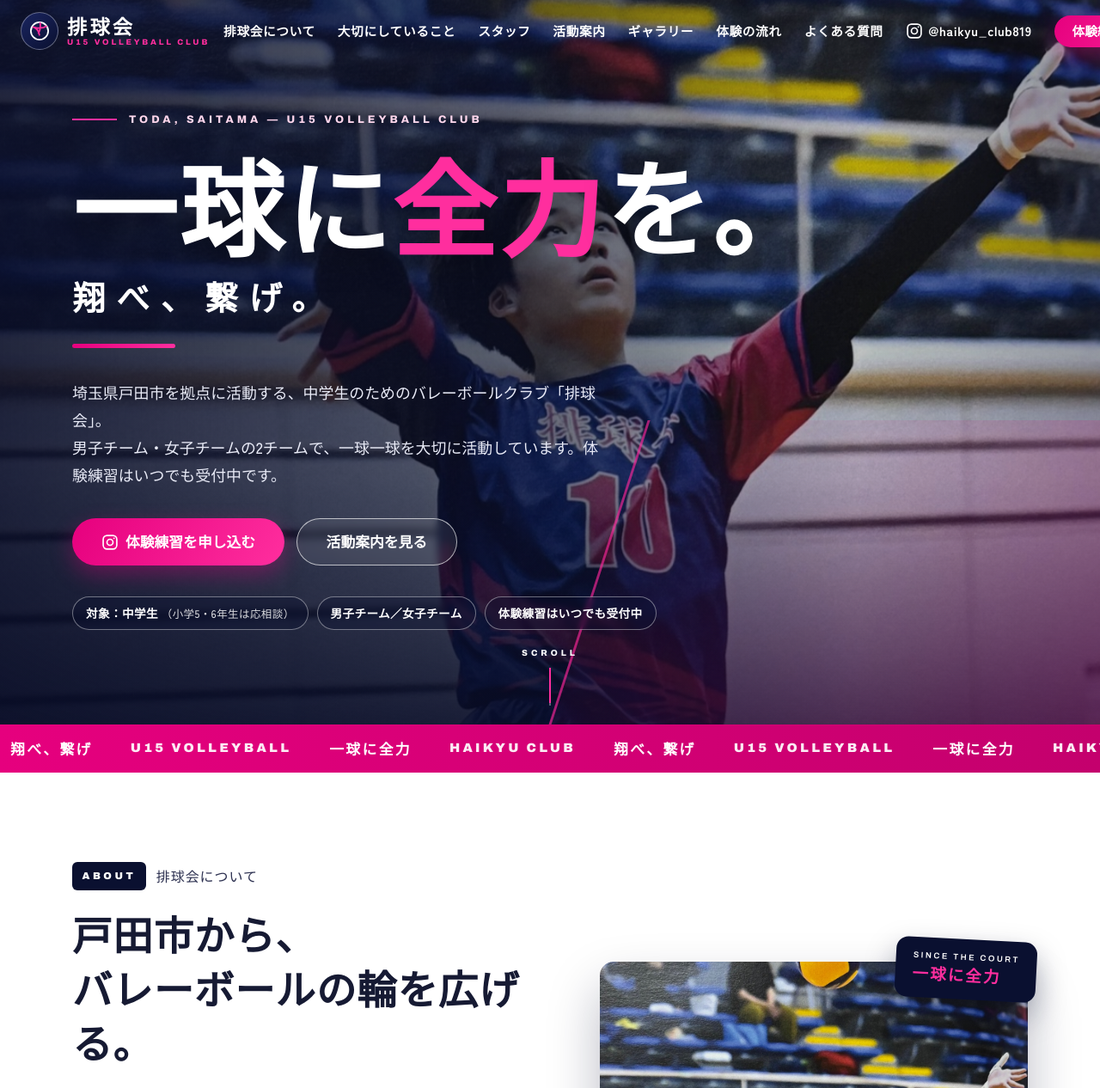
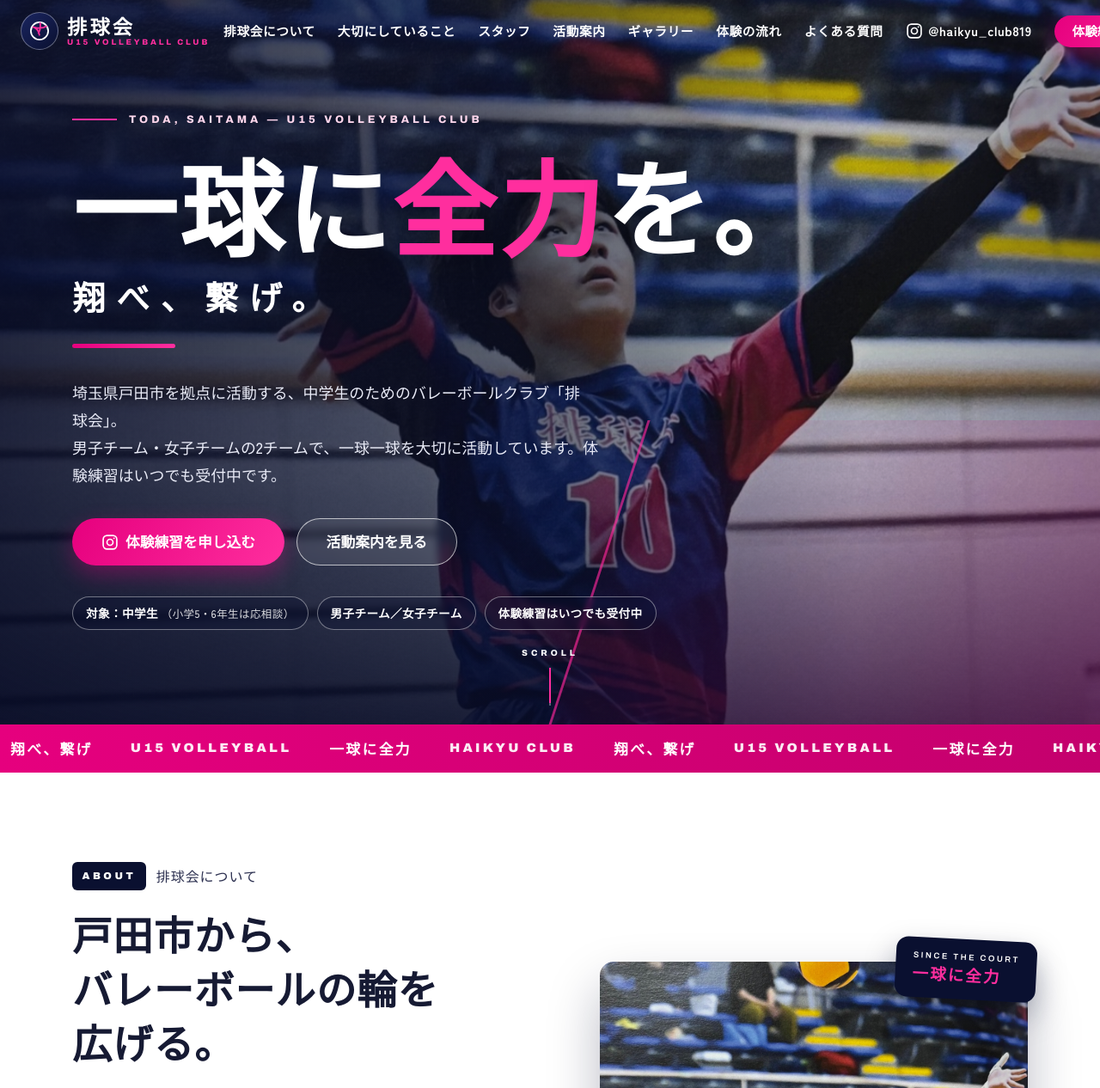
Before and after one commit to syunta6921/haikyukai-preview, a plain HTML site: page index.html in a window 1280 px wide. Shown: the top 1266 px of the page at 86% size. Drawn offline with Linux system fonts and the light colour scheme.

Commit message:
改行ルール追加とCSSバージョン更新

```diff
--- a/css/style.css
+++ b/css/style.css
@@ -38,6 +38,11 @@ section{scroll-margin-top:calc(var(--header-h) + 8px)}
 .container-narrow{max-width:820px}
 .sp-only{display:none}
 ::selection{background:var(--magenta);color:#fff}
+
+/* ---------- 日本語の改行（1文字だけの行を作らない） ---------- */
+h1,h2,h3,h4{text-wrap:balance;word-break:auto-phrase}
+p,li,dd{text-wrap:pretty}
+.btn,.hero-chips li{white-space:nowrap}
 
 /* ---------- buttons ---------- */
 .btn{
```
